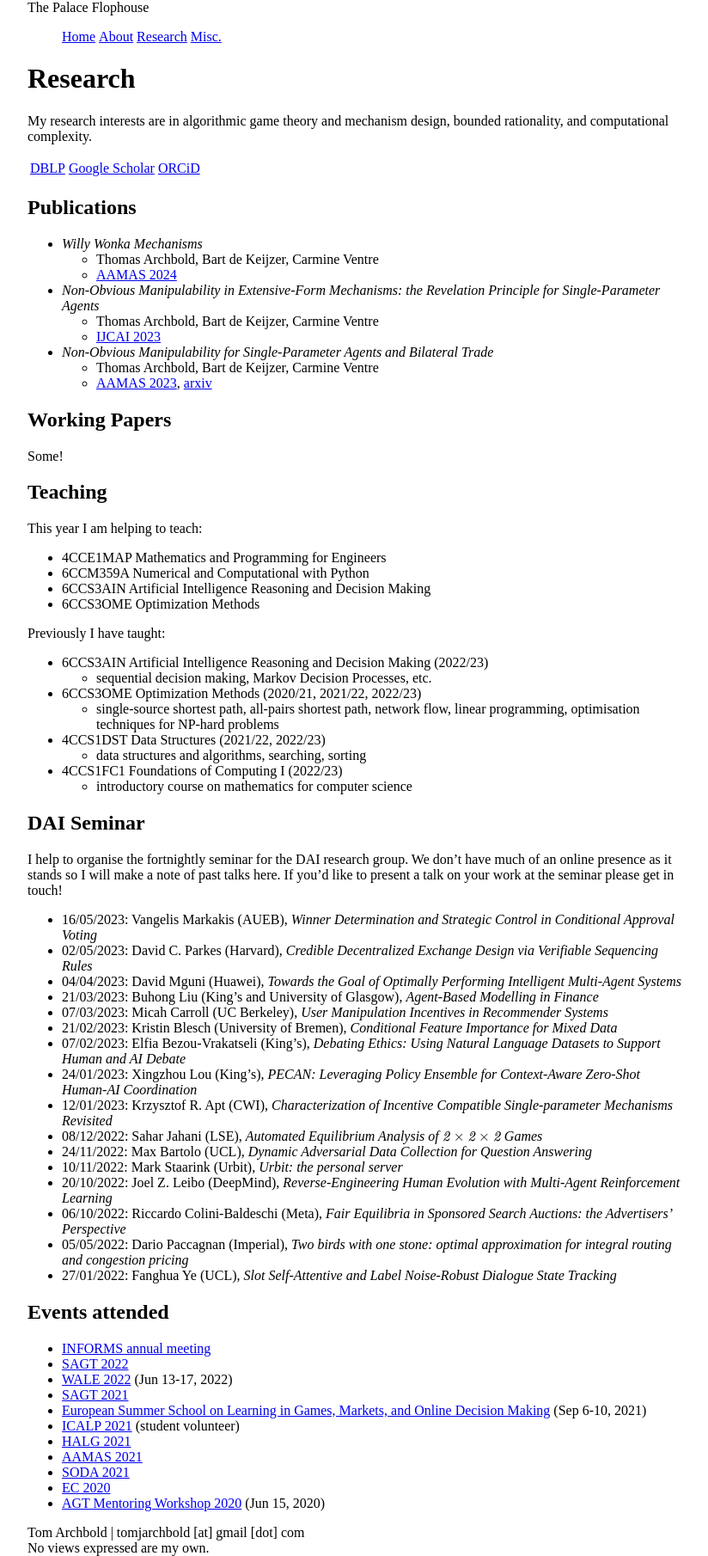
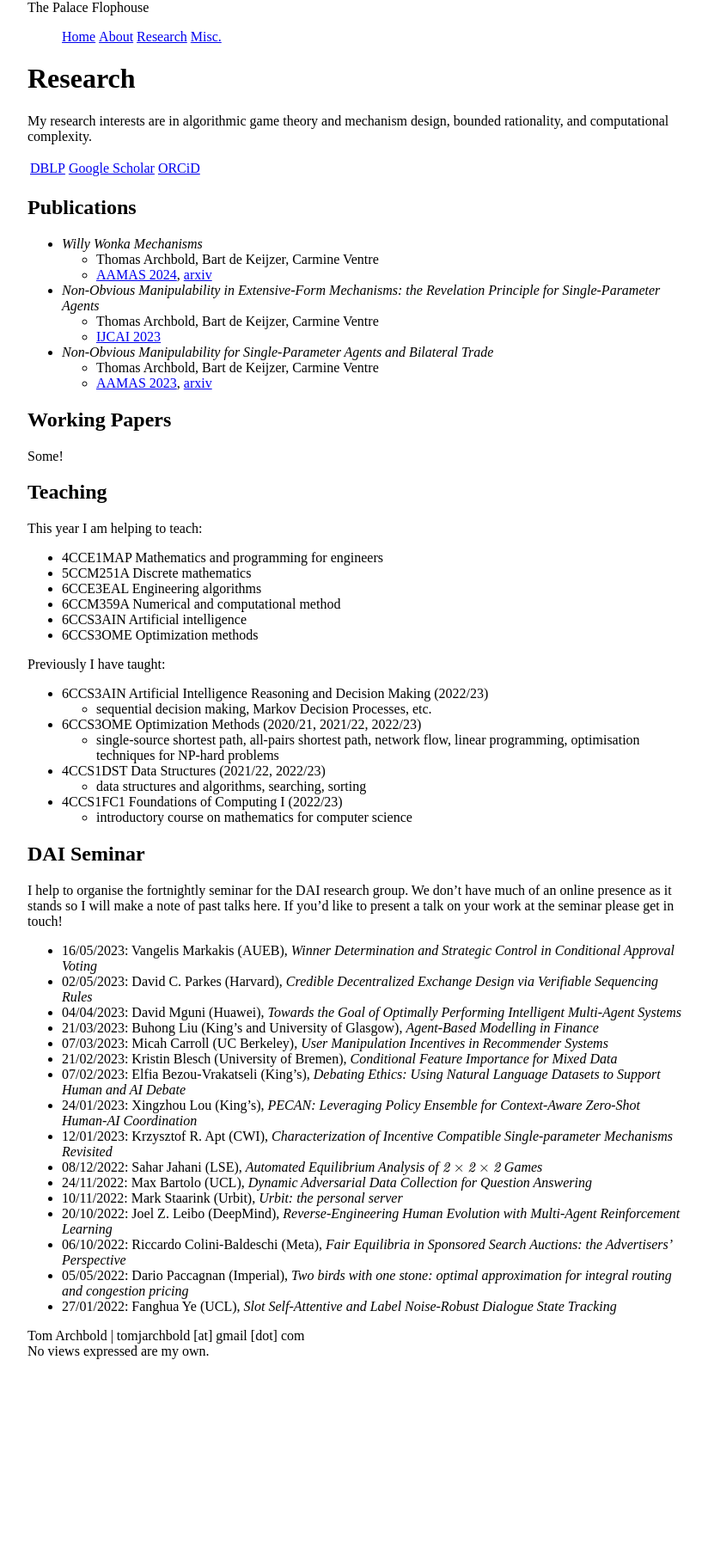
Before and after one commit to wombathead/wombathead.github.io, a Jekyll site: the page built from research.md, in a window 1280 px wide. Shown: the whole page at 86% size, without its empty margins (224-1048 px from the left). Built offline with Jekyll 4.4.1, drawn with Linux system fonts in a browser that asks for light colours; after the commit the page ends 1581 px from its top, so only the background shows below that.

Commit message:
add arxiv link to willy wonka paper

```diff
--- a/research.md
+++ b/research.md
@@ -16,7 +16,7 @@ My research interests are in algorithmic game theory and mechanism design, bound
 
 - *Willy Wonka Mechanisms*
     - Thomas Archbold, Bart de Keijzer, Carmine Ventre
-	- [AAMAS 2024](https://www.aamas2024-conference.auckland.ac.nz/)
+	- [AAMAS 2024](https://www.aamas2024-conference.auckland.ac.nz/accepted/papers/), [arxiv](https://arxiv.org/abs/2402.08314)
 - *Non-Obvious Manipulability in Extensive-Form Mechanisms: the Revelation Principle for Single-Parameter Agents*
 	- Thomas Archbold, Bart de Keijzer, Carmine Ventre
 	- [IJCAI 2023](https://doi.org/10.24963/ijcai.2023/278)
@@ -31,10 +31,12 @@ Some!
 ## Teaching
 
 This year I am helping to teach:
-- 4CCE1MAP Mathematics and Programming for Engineers
-- 6CCM359A Numerical and Computational with Python
-- 6CCS3AIN Artificial Intelligence Reasoning and Decision Making
-- 6CCS3OME Optimization Methods
+- 4CCE1MAP Mathematics and programming for engineers
+- 5CCM251A Discrete mathematics
+- 6CCE3EAL Engineering algorithms
+- 6CCM359A Numerical and computational method
+- 6CCS3AIN Artificial intelligence
+- 6CCS3OME Optimization methods
 
 Previously I have taught:
 - 6CCS3AIN Artificial Intelligence Reasoning and Decision Making (2022/23)
@@ -69,17 +71,3 @@ If you'd like to present a talk on your work at the seminar please get in touch!
 - 06/10/2022: Riccardo Colini-Baldeschi (Meta), _Fair Equilibria in Sponsored Search Auctions: the Advertisers' Perspective_
 - 05/05/2022: Dario Paccagnan (Imperial), _Two birds with one stone: optimal approximation for integral routing and congestion pricing_
 - 27/01/2022: Fanghua Ye (UCL), _Slot Self-Attentive and Label Noise-Robust Dialogue State Tracking_
-
-## Events attended
-
-- [INFORMS annual meeting](https://meetings.informs.org/wordpress/indianapolis2022/)
-- [SAGT 2022](https://www.essex.ac.uk/events/2022/09/11/sagt-2022)
-- [WALE 2022](https://wale.gr/) (Jun 13-17, 2022)
-- [SAGT 2021](https://events.au.dk/sagt2021/)
-- [European Summer School on Learning in Games, Markets, and Online Decision Making](https://sites.google.com/a/diag.uniroma1.it/algadimar/european-summer-school-september-6-10-2021) (Sep 6-10, 2021)
-- [ICALP 2021](http://easyconferences.eu/icalp2021/) (student volunteer)
-- [HALG 2021](https://highlightsofalgorithms.org/)
-- [AAMAS 2021](https://aamas2021.soton.ac.uk/)
-- [SODA 2021](https://www.siam.org/conferences/cm/conference/soda21)
-- [EC 2020](https://ec20.sigecom.org/)
-- [AGT Mentoring Workshop 2020](https://www.cs.princeton.edu/~smattw/AMW20/index.html) (Jun 15, 2020)
```
